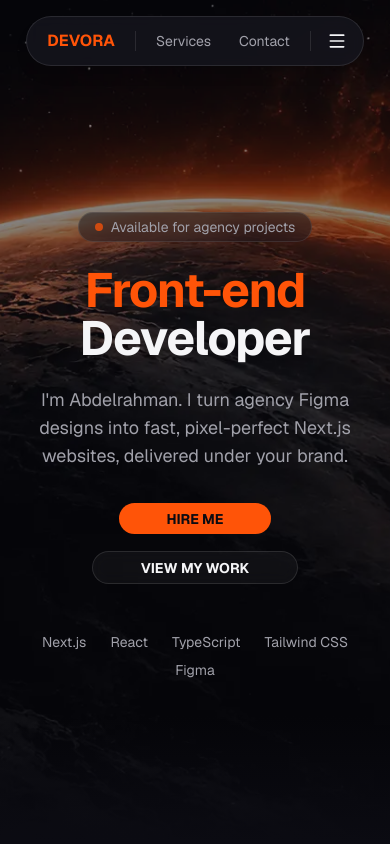
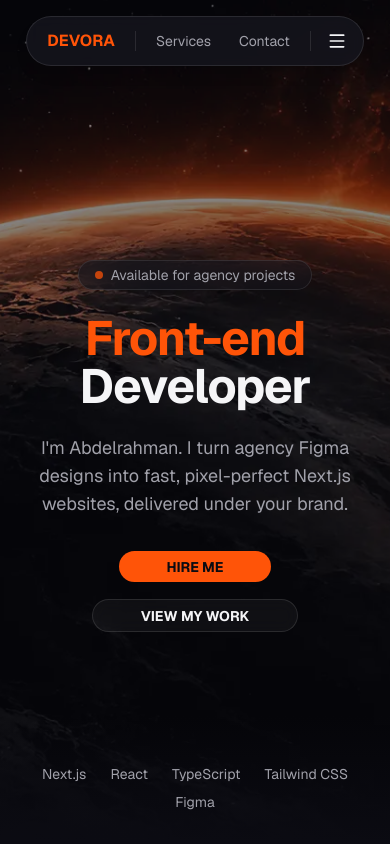
Before and after one commit to Eng-d7h/devora-portfolio, a Next.js app: page / in a window 390 px wide. Built offline with nearby package versions, Linux system fonts and the light colour scheme.

Commit message:
feat: hero tech stack and mobile buttons

```diff
--- a/components/sections/Hero.tsx
+++ b/components/sections/Hero.tsx
@@ -47,7 +47,7 @@ export default function Hero() {
 
         {/* Buttons */}
         <div className="mt-8 flex flex-col items-center justify-center gap-4 sm:flex-row">
-          <a href="#contact" className={cn(buttonVariants(), "rounded-full")}>
+          <a href="#contact" className={cn(buttonVariants(), "rounded-full ")}>
             HIRE ME
           </a>
           <a
@@ -59,12 +59,13 @@ export default function Hero() {
         </div>
 
         {/* Tech stack */}
-        <ul className="mt-12 flex flex-wrap items-center justify-center gap-x-6 gap-y-2 text-sm text-muted-foreground">
+
+      </div>
+      <ul className="absolute bottom-8 inset-x-0 z-10 flex flex-wrap items-center justify-center gap-x-6 gap-y-2 px-4 text-sm text-muted-foreground">
           {stack.map((tech) => (
             <li key={tech}>{tech}</li>
           ))}
         </ul>
-      </div>
     </section>
   );
 }
```
